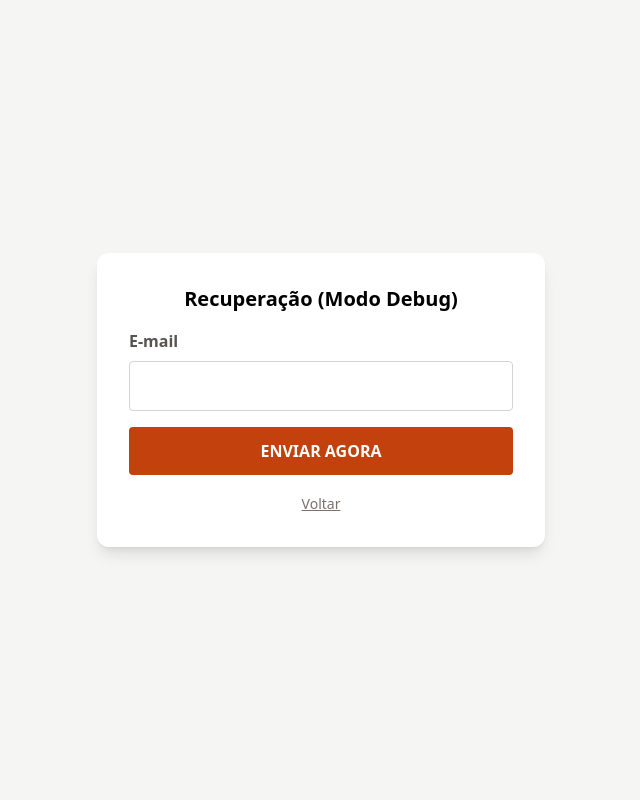
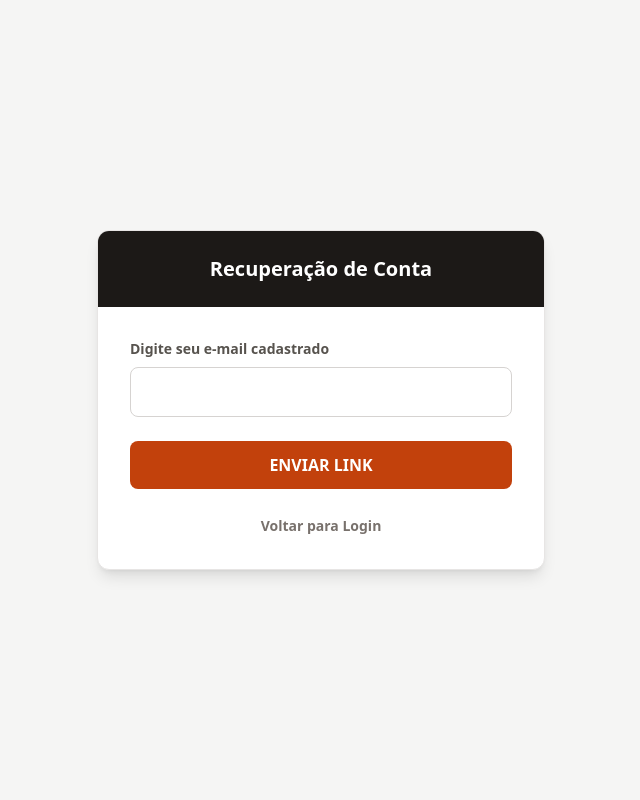
Before and after one commit to GildoAdrianoZERO/AfroLetrando, a PHP site: page /esqueceu_senha.php in a window 1280 px wide. Shown: the whole page, without its empty margins (319-959 px from the left). Run offline with PHP 8.4, Linux system fonts and the light colour scheme; some libraries are stand-ins or nearby versions.

Commit message:
Teste esqueceu a senha

```diff
--- a/esqueceu_senha.php
+++ b/esqueceu_senha.php
@@ -1,4 +1,5 @@
 <?php
+// --- CORREÇÃO 1: VOLTAR PARA O PADRÃO COMPOSER (RAILWAY) ---
 require 'vendor/autoload.php';
 
 use PHPMailer\PHPMailer\PHPMailer;
@@ -12,18 +13,22 @@ $tipo_msg = '';
 if ($_SERVER['REQUEST_METHOD'] == 'POST') {
     $email = $conn->real_escape_string($_POST['email']);
 
+    // 1. Verifica se o e-mail existe
     $sql = "SELECT id, nome FROM usuarios WHERE email = '$email'";
     $result = $conn->query($sql);
 
     if ($result->num_rows > 0) {
         $usuario = $result->fetch_assoc();
 
+        // 2. Gera um Token Único e Data de Validade (1 hora)
         $token = bin2hex(random_bytes(50));
         $validade = date('Y-m-d H:i:s', strtotime('+1 hour'));
 
+        // 3. Salva no Banco
         $conn->query("UPDATE usuarios SET token_recuperacao = '$token', token_validade = '$validade' WHERE email = '$email'");
 
-        // Link dinâmico (SSL ou não)
+        // --- CORREÇÃO 2: LINK AUTOMÁTICO (Funciona no Railway e Local) ---
+        // Pega o domínio atual (ex: afroletrando.up.railway.app)
         $protocolo = (isset($_SERVER['HTTPS']) && $_SERVER['HTTPS'] === 'on') ? "https" : "http";
         $host = $_SERVER['HTTP_HOST'];
         $link = $protocolo . "://" . $host . "/redefinir_senha.php?token=" . $token;
@@ -31,21 +36,18 @@ if ($_SERVER['REQUEST_METHOD'] == 'POST') {
         $mail = new PHPMailer(true);
 
         try {
-            // --- MODO DE DEBUG (ATIVADO) ---
-            // Isso vai mostrar o erro na tela em vez de travar
-            $mail->SMTPDebug = 2;
-            $mail->Debugoutput = 'html';
-
-            // --- CONFIGURAÇÃO BLINDADA (Porta 465) ---
+            // --- CONFIGURAÇÃO DO EMAIL ---
+            // $mail->SMTPDebug = 2; // Descomente apenas se der erro
             $mail->isSMTP();
             $mail->Host       = 'smtp.gmail.com';
             $mail->SMTPAuth   = true;
             $mail->Username   = 'suporteafroletrando@gmail.com';
             $mail->Password   = 'jjej qbuq xcks rqqk'; // Sua senha de App
+            $mail->SMTPSecure = PHPMailer::ENCRYPTION_STARTTLS;
+            $mail->Port       = 587;
 
-            // MUDANÇA IMPORTANTE: Usar SSL na porta 465
-            $mail->SMTPSecure = PHPMailer::ENCRYPTION_SMTPS;
-            $mail->Port       = 465;
+            // --- CORREÇÃO 3: REMOVIDO O BYPASS DE SSL DO XAMPP ---
+            // Em produção (Railway), o certificado do Google é aceito nativamente.
 
             // Remetente e Destinatário
             $mail->setFrom('suporteafroletrando@gmail.com', 'Afroletrando Suporte');
@@ -55,21 +57,31 @@ if ($_SERVER['REQUEST_METHOD'] == 'POST') {
             $mail->isHTML(true);
             $mail->Subject = 'Recuperar Senha - Afroletrando';
             $mail->Body    = "
+                <div style='font-family: Arial, sans-serif; color: #333;'>
                     <h2>Olá, {$usuario['nome']}!</h2>
-                <p>Clique abaixo para redefinir sua senha:</p>
-                <p><a href='$link'>REDEFINIR MINHA SENHA</a></p>
+                    <p>Recebemos um pedido para redefinir sua senha.</p>
+                    <p>Clique no botão abaixo para criar uma nova senha:</p>
+                    <p>
+                        <a href='$link' style='background-color: #c2410c; color: white; padding: 12px 24px; text-decoration: none; border-radius: 5px; font-weight: bold; display: inline-block;'>
+                            REDEFINIR MINHA SENHA
+                        </a>
+                    </p>
+                    <p style='font-size: 12px; color: #777;'>Se o botão não funcionar, copie este link:<br>$link</p>
+                    <p style='font-size: 12px; color: #999;'>Este link expira em 1 hora.</p>
+                </div>
             ";
 
             $mail->send();
-            $msg = "Link enviado com sucesso!";
+            $msg = "Enviamos um link de recuperação para seu e-mail!";
             $tipo_msg = "sucesso";
 
         } catch (Exception $e) {
-            // O erro técnico vai aparecer na tela por causa do SMTPDebug
-            $msg = "Erro ao enviar (veja o log acima).";
+            $msg = "Erro ao enviar e-mail. Tente novamente mais tarde."; // Esconde erro técnico do usuário
+            // $msg = "Erro: {$mail->ErrorInfo}"; // Use este se precisar debugar
             $tipo_msg = "erro";
         }
     } else {
+        // Por segurança, mostramos a mesma mensagem
         $msg = "Se este e-mail estiver cadastrado, você receberá um link.";
         $tipo_msg = "sucesso";
     }
@@ -81,30 +93,38 @@ if ($_SERVER['REQUEST_METHOD'] == 'POST') {
 <head>
     <meta charset="UTF-8">
     <meta name="viewport" content="width=device-width, initial-scale=1.0">
-    <title>Recuperar Senha | Debug</title>
+    <title>Recuperar Senha | Afroletrando</title>
     <script src="https://cdn.tailwindcss.com"></script>
+    <link href="https://cdnjs.cloudflare.com/ajax/libs/font-awesome/6.0.0/css/all.min.css" rel="stylesheet">
 </head>
-<body class="bg-stone-100 h-screen flex flex-col items-center justify-center px-4">
+<body class="bg-stone-100 h-screen flex items-center justify-center px-4">
 
-    <div class="max-w-md w-full bg-white rounded-xl shadow-lg p-8">
-        <h1 class="text-xl font-bold mb-4 text-center">Recuperação (Modo Debug)</h1>
+    <div class="max-w-md w-full bg-white rounded-xl shadow-lg border border-stone-200 overflow-hidden">
+        <div class="bg-stone-900 p-6 text-center">
+            <h1 class="text-xl font-bold text-white">Recuperação de Conta</h1>
+        </div>
 
+        <div class="p-8">
             <?php if ($msg): ?>
-            <div class="p-4 mb-4 rounded text-center <?php echo ($tipo_msg == 'sucesso') ? 'bg-green-100 text-green-700' : 'bg-red-100 text-red-700'; ?>">
+                <div class="p-4 mb-6 rounded text-sm font-bold text-center <?php echo ($tipo_msg == 'sucesso') ? 'bg-green-100 text-green-700' : 'bg-red-100 text-red-700'; ?>">
                     <?php echo $msg; ?>
                 </div>
             <?php endif; ?>
 
             <form method="POST">
-            <label class="block mb-2 font-bold text-stone-600">E-mail</label>
-            <input type="email" name="email" required class="w-full mb-4 p-3 border rounded border-stone-300">
-            <button type="submit" class="w-full bg-orange-700 text-white font-bold p-3 rounded">ENVIAR AGORA</button>
+                <div class="mb-6">
+                    <label class="block text-stone-600 text-sm font-bold mb-2">Digite seu e-mail cadastrado</label>
+                    <input type="email" name="email" required class="w-full px-4 py-3 rounded-lg border border-stone-300 focus:outline-none focus:ring-2 focus:ring-orange-500">
+                </div>
+                <button type="submit" class="w-full bg-orange-700 hover:bg-orange-800 text-white font-bold py-3 rounded-lg transition">
+                    ENVIAR LINK
+                </button>
             </form>
 
-        <div class="mt-4 text-center">
-            <a href="login.php" class="text-sm text-stone-500 underline">Voltar</a>
+            <div class="mt-6 text-center">
+                <a href="login.php" class="text-sm text-stone-500 hover:text-orange-700 font-bold">Voltar para Login</a>
             </div>
         </div>
-
+    </div>
 </body>
 </html>
```
Lines whose indentation alone changed are shown as unchanged.
